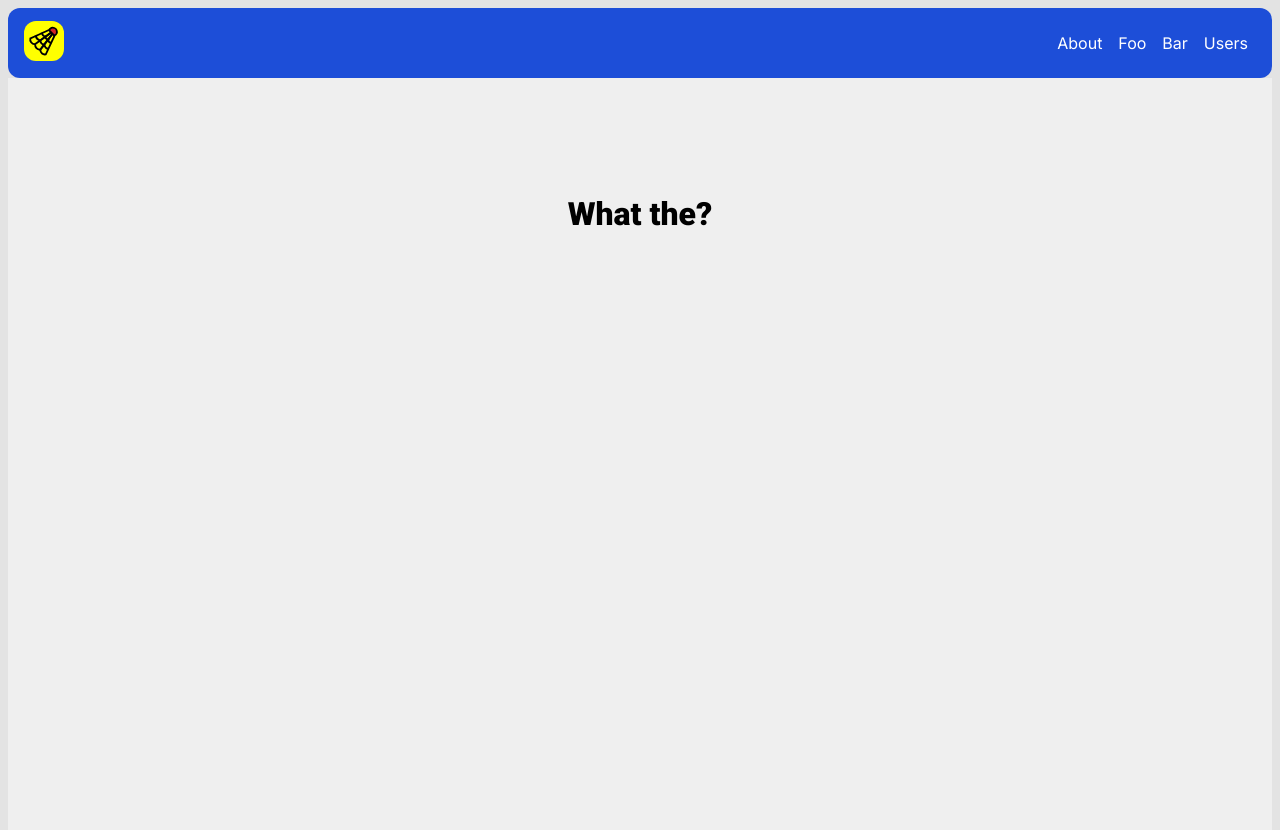
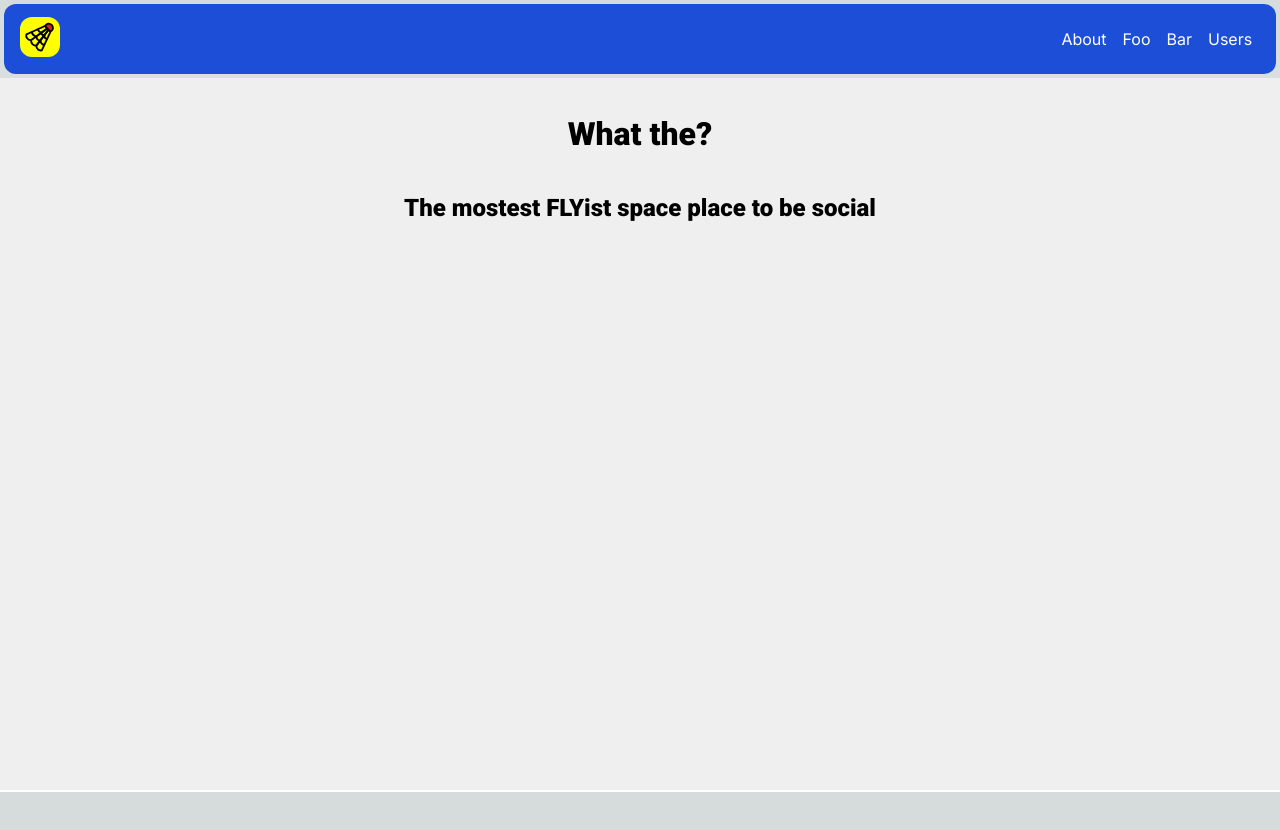
Before and after one commit to r-i-c-h/flyspace, a Next.js app: page / in a window 1280 px wide. Shown: the top 830 px of the page. After the commit the page ends 800 px from the top, so only its background shows below. Built offline with nearby package versions, Linux system fonts and the light colour scheme.

Commit message:
🎨🧹remove cruft, small refactor <main>/.main

```diff
--- a/app/globals.css
+++ b/app/globals.css
@@ -1,6 +1,6 @@
 :root {
   --link-color: hotpink;
-
+  --nav-height: 70px;
   --max-width: 1100px;
   --border-radius: 12px;
   --font-mono: ui-monospace, Menlo, Monaco, 'Cascadia Mono', 'Segoe UI Mono',
@@ -55,16 +55,19 @@
 
 html,
 body {
+  height: 99vh;
   max-width: 100vw;
-  min-height: 99vh;
+  margin: 0;
+  padding: 0;
   overflow-x: hidden;
 }
 
 body {
   color: rgb(var(--foreground-rgb));
-  background-color: #e3e3e3;
-  /* background:
-    linear-gradient(to bottom, transparent, rgb(var(--background-end-rgb))) rgb(var(--background-start-rgb)) no-repeat; */
+  /* background-color: #e3e3e3; */
+  background: linear-gradient(to bottom, transparent, rgb(var(--background-end-rgb))) rgb(var(--background-start-rgb)) no-repeat;
+  /* color: rgb(214, 219, 220); // Whitish  */
+  /* color: rgb(255, 255, 255); // Whiter  */
 }
 
 a {
@@ -73,9 +76,14 @@ a {
 }
 
 main {
+  padding: 1rem;
+  display: flex;
+  flex-direction: column;
+  align-items: center;
+  /* ⬇️ ⚠️ ⬇️ MAGIC NUMBER!! ⬇️ ⚠️ ⬇️ */
+  height: calc(100% - var(--nav-height) - 2rem - 10px);
+  min-height: 50vh;
   background-color: #efefef;
-  padding: 1rem;
-  min-height: 300px;
 }
 
 footer {
--- a/app/page.module.css
+++ b/app/page.module.css
@@ -1,39 +1,3 @@
-.main {
-  display: flex;
-  flex-direction: column;
-  justify-content: space-between;
-  align-items: center;
-  padding: 6rem;
-  min-height: 100vh;
-}
-
-.description {
-  display: inherit;
-  justify-content: inherit;
-  align-items: inherit;
-  font-size: 0.85rem;
-  max-width: var(--max-width);
-  width: 100%;
-  z-index: 2;
-  font-family: var(--font-mono);
-}
-
-.description a {
-  display: flex;
-  justify-content: center;
-  align-items: center;
-  gap: 0.5rem;
-}
-
-.description p {
-  position: relative;
-  margin: 0;
-  padding: 1rem;
-  background-color: rgba(var(--callout-rgb), 0.5);
-  border: 1px solid rgba(var(--callout-border-rgb), 0.3);
-  border-radius: var(--border-radius);
-}
-
 .code {
   font-weight: 700;
   font-family: var(--font-mono);
@@ -107,6 +71,7 @@
 .logo {
   position: relative;
 }
+
 /* Enable hover only on non-touch devices */
 @media (hover: hover) and (pointer: fine) {
   .card:hover {
@@ -154,52 +119,6 @@
     transform: none;
     height: 300px;
   }
-
-  .description {
-    font-size: 0.8rem;
-  }
-
-  .description a {
-    padding: 1rem;
-  }
-
-  .description p,
-  .description div {
-    display: flex;
-    justify-content: center;
-    position: fixed;
-    width: 100%;
-  }
-
-  .description p {
-    align-items: center;
-    inset: 0 0 auto;
-    padding: 2rem 1rem 1.4rem;
-    border-radius: 0;
-    border: none;
-    border-bottom: 1px solid rgba(var(--callout-border-rgb), 0.25);
-    background: linear-gradient(
-      to bottom,
-      rgba(var(--background-start-rgb), 1),
-      rgba(var(--callout-rgb), 0.5)
-    );
-    background-clip: padding-box;
-    backdrop-filter: blur(24px);
-  }
-
-  .description div {
-    align-items: flex-end;
-    pointer-events: none;
-    inset: auto 0 0;
-    padding: 2rem;
-    height: 200px;
-    background: linear-gradient(
-      to bottom,
-      transparent 0%,
-      rgb(var(--background-end-rgb)) 40%
-    );
-    z-index: 1;
-  }
 }
 
 /* Tablet and Smaller Desktop */
@@ -210,10 +129,6 @@
 }
 
 @media (prefers-color-scheme: dark) {
-  .vercelLogo {
-    filter: invert(1);
-  }
-
   .logo {
     filter: invert(1) drop-shadow(0 0 0.3rem #ffffff70);
   }
@@ -223,6 +138,7 @@
   from {
     transform: rotate(360deg);
   }
+
   to {
     transform: rotate(0deg);
   }
--- a/app/page.tsx
+++ b/app/page.tsx
@@ -6,8 +6,9 @@ import { roboto } from './fonts'
 
 export default function Home() {
   return (
-    <main className={`${styles.main} ${roboto.className}`}>
+    <main className={`${roboto.className}`}>
       <h1>What the?</h1>
+      <h2>The mostest FLYist space place to be social</h2>
     </main>
   )
 }
--- a/components/nav/NavMenu.module.css
+++ b/components/nav/NavMenu.module.css
@@ -1,11 +1,12 @@
 .nav {
   background-color: #1d4ed8;
   color: #fff;
-  height: 70px;
+  height: var(--nav-height);
   display: flex;
   justify-content: space-between;
   align-items: center;
   border-radius: var(--border-radius);
+  margin: 0.24rem;
 }
 
 
```
